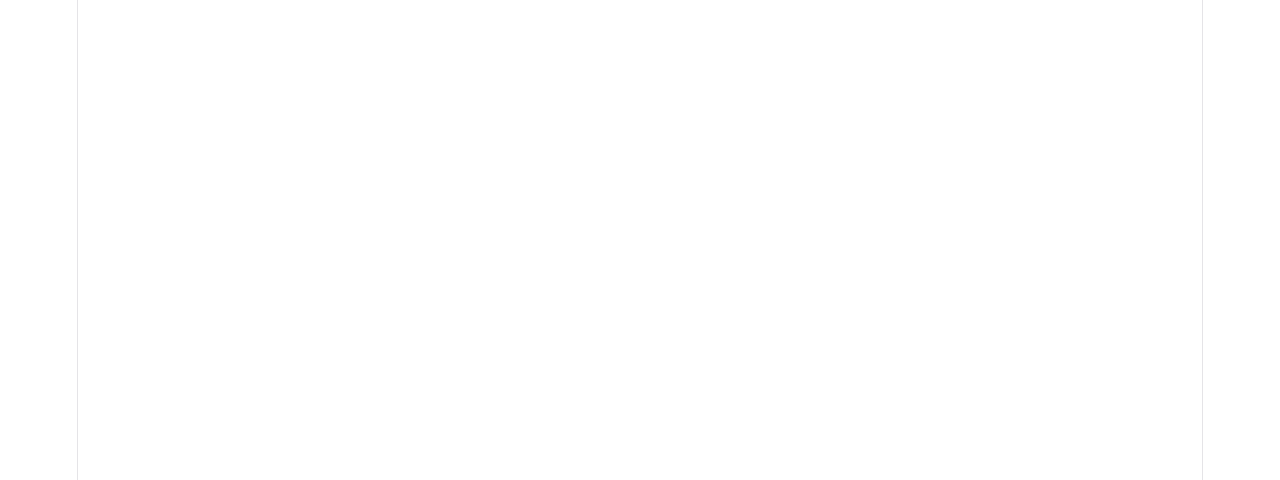
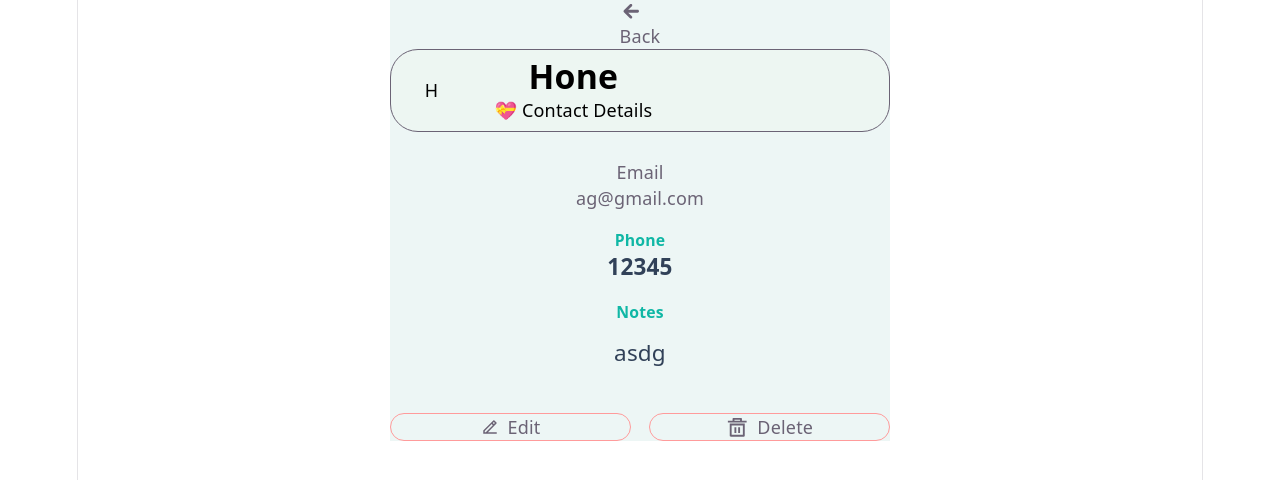
Before and after one commit to shuwangs/contact-list-app, a React (Vite) app in the folder client/: page /profile in a window 1280 px wide. Before the commit this address had no page. Shown: the top 480 px of the page. Built offline with nearby package versions, Linux system fonts and the light colour scheme.

Commit message:
feat: add contactProfile page - add mockData to display on the contactProfile page

```diff
--- a/client/package.json
+++ b/client/package.json
@@ -15,6 +15,7 @@
 		"@tailwindcss/vite": "^4.2.2",
 		"react": "^19.2.4",
 		"react-dom": "^19.2.4",
+		"react-icons": "^5.6.0",
 		"react-router-dom": "^7.13.1",
 		"tailwindcss": "^4.2.2"
 	},
--- a/client/src/App.jsx
+++ b/client/src/App.jsx
@@ -2,6 +2,7 @@ import { useState } from "react";
 import { BrowserRouter, Routes, Route } from "react-router-dom";
 import { UserProvider } from "./context/userContext.jsx";
 import { ContactProvider } from "./context/contactContext.jsx";
+import ContactProfile from "./pages/ContactProfile.jsx";
 import LoginIn from "./pages/LoginPage.jsx";
 import Dashboard from "./pages/Dashboard.jsx";
 import "./App.css";
@@ -15,6 +16,7 @@ function App() {
 						<Routes>
 							<Route path="/" element={<LoginIn />} />
 							<Route path="/dashboard" element={<Dashboard />} />
+							<Route path="/profile" element={<ContactProfile />} />
 						</Routes>
 					</div>
 				</ContactProvider>
--- a/client/src/index.css
+++ b/client/src/index.css
@@ -67,47 +67,3 @@ body {
 	flex-direction: column;
 	box-sizing: border-box;
 }
-
-h1,
-h2 {
-	font-family: var(--heading);
-	font-weight: 500;
-	color: var(--text-h);
-}
-
-h1 {
-	font-size: 56px;
-	letter-spacing: -1.68px;
-	margin: 32px 0;
-	@media (max-width: 1024px) {
-		font-size: 36px;
-		margin: 20px 0;
-	}
-}
-h2 {
-	font-size: 24px;
-	line-height: 118%;
-	letter-spacing: -0.24px;
-	margin: 0 0 8px;
-	@media (max-width: 1024px) {
-		font-size: 20px;
-	}
-}
-p {
-	margin: 0;
-}
-
-code,
-.counter {
-	font-family: var(--mono);
-	display: inline-flex;
-	border-radius: 4px;
-	color: var(--text-h);
-}
-
-code {
-	font-size: 15px;
-	line-height: 135%;
-	padding: 4px 8px;
-	background: var(--code-bg);
-}
--- a/client/src/pages/ContactProfile.jsx
+++ b/client/src/pages/ContactProfile.jsx
@@ -0,0 +1,79 @@
+
+import { Link, useParams } from 'react-router-dom'
+import { IoMdArrowRoundBack } from "react-icons/io";
+import { RiDeleteBin5Line, RiEdit2Line } from "react-icons/ri";
+const ContactProfile = () => {
+    const mockContact = {
+        id: 1,
+        firstName: "Hone",
+        lastName: "",
+        email: "ag@gmail.com",
+        phoneNumber: "12345",
+        notes: "asdg",
+    };
+
+    const { id } = useParams();
+    const fullName = `${mockContact.firstName} ${mockContact.lastName}`.trim();
+    const initial = mockContact.firstName?.[0]?.toUpperCase() || "?";
+
+    return (
+
+        <div className='bg-[#edf6f5] mx-auto max-w-[500px] font-medium '>
+
+            <div className="">
+                <Link to='/dashboard'>
+                    <button><IoMdArrowRoundBack className="text-xl" /> Back</button>
+                </Link>
+            </div>
+
+            {/* Card */}
+
+            <div className='rounded-[28px] border bg-[#edf6f2] mb-6 flex items-center gap-5'>
+                <div className='flex flex h-18 w-18 items-center justify-center text-black'>
+                    {initial}
+                </div>
+
+                <div className=''>
+                    <h1 className="text-3xl font-bold text-black">{fullName}</h1>
+                    <p className="text-base font-medium text-black">
+                        💝 Contact Details
+                    </p>
+                </div>
+            </div>
+
+            {/* Info blocks */}
+            <div className="space-y-4">
+                <div>
+                    <p>Email</p>
+                    <p>{mockContact.email || "No email"}</p>
+                </div>
+
+                <div>
+                    <p className="text-sm font-semibold text-[#10b7a5]">Phone</p>
+                    <p className="text-xl font-semibold text-slate-700">
+                        {mockContact.phoneNumber || "No phone number"}
+                    </p>
+                </div>
+
+                <div>
+                    <p className="text-sm font-semibold text-[#10b7a5]">Notes</p>
+                    <p className="mt-3 text-xl text-slate-700">
+                        {mockContact.notes || "No notes"}
+                    </p>
+                </div>
+            </div>
+
+            <div className="mt-6 grid grid-cols-2 gap-4">
+                <button className="mt-4 flex items-center justify-center gap-2 rounded-2xl border border-[#ff9b9b]">
+                    <RiEdit2Line /> Edit</button>
+                <button className="mt-4 flex items-center justify-center gap-2 rounded-2xl border border-[#ff9b9b]"
+                ><RiDeleteBin5Line className="text-xl" /> Delete</button>
+            </div>
+
+        </div >
+    )
+
+
+}
+
+export default ContactProfile;
```
Also changed, not shown: 1 other file (tests, documents, lock files or other folders).
